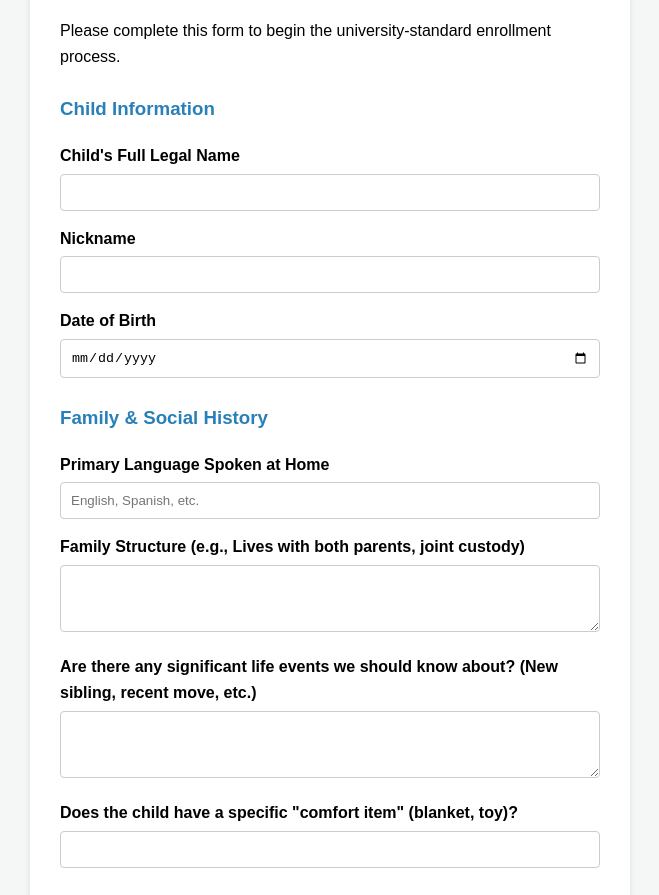
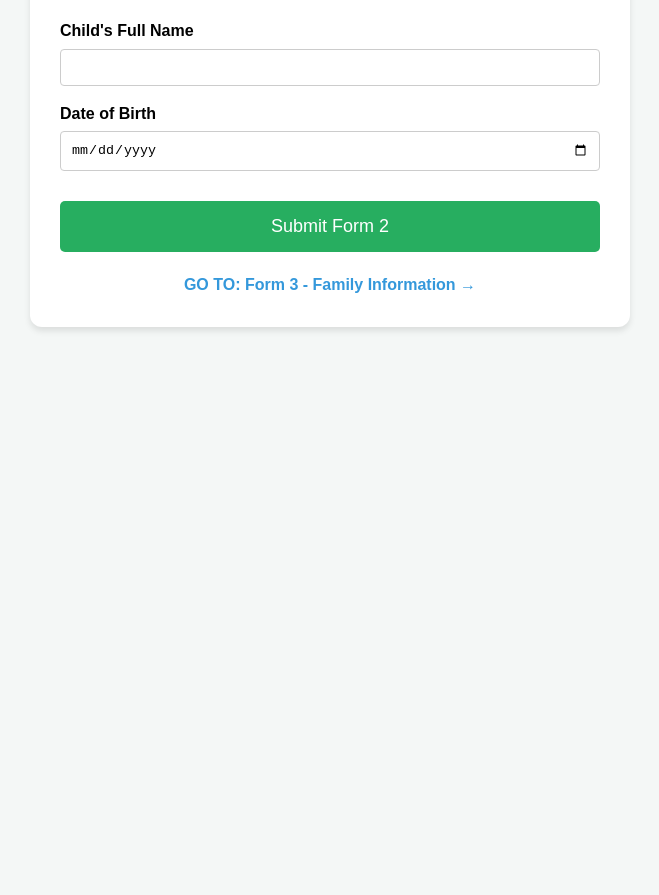
Before and after one commit to youngrobbin52/child-care-website, a plain HTML site: page form1.html in a window 1280 px wide. Shown: the part 138-1033 px from the top of the page, without its empty margins (310-969 px from the left). After the commit the page ends 800 px from the top, so only its background shows below. Drawn offline with Linux system fonts and the light colour scheme.

Commit message:
Update form1.html

```diff
--- a/form1.html
+++ b/form1.html
@@ -3,51 +3,28 @@
 <head>
     <meta charset="UTF-8">
     <meta name="viewport" content="width=device-width, initial-scale=1.0">
-    <title>Item #1: Child Enrollment & Family History</title>
+    <title>Form 2: Child’s Enrollment Information</title>
     <style>
         body { font-family: sans-serif; line-height: 1.6; padding: 20px; max-width: 600px; margin: auto; background-color: #f4f7f6; }
         .form-card { background: white; padding: 30px; border-radius: 12px; box-shadow: 0 4px 6px rgba(0,0,0,0.1); }
         h1 { color: #2c3e50; border-bottom: 2px solid #3498db; padding-bottom: 10px; }
-        h3 { color: #2980b9; margin-top: 25px; }
         label { display: block; margin-top: 15px; font-weight: bold; }
-        input, select, textarea { width: 100%; padding: 10px; margin-top: 5px; border: 1px solid #ccc; border-radius: 4px; box-sizing: border-box; }
+        input { width: 100%; padding: 10px; margin-top: 5px; border: 1px solid #ccc; border-radius: 4px; box-sizing: border-box; }
         .submit-btn { background: #27ae60; color: white; padding: 15px; border: none; border-radius: 5px; width: 100%; font-size: 18px; margin-top: 30px; cursor: pointer; }
-        .submit-btn:hover { background: #219150; }
+        .next-link { display: block; text-align: center; margin-top: 20px; color: #3498db; font-weight: bold; text-decoration: none; }
     </style>
 </head>
 <body>
-
 <div class="form-card">
-    <h1>Item #1: Child Enrollment</h1>
-    <p>Please complete this form to begin the university-standard enrollment process.</p>
-
-    <form action="form2.html" method="POST">
-        <h3>Child Information</h3>
-        <label>Child's Full Legal Name</label>
+    <h1>2. Child’s Enrollment Information</h1>
+    <form action="https://formspree.io/f/xlgzrdnn" method="POST">
+        <label>Child's Full Name</label>
         <input type="text" name="child_name" required>
-
-        <label>Nickname</label>
-        <input type="text" name="nickname">
-
         <label>Date of Birth</label>
         <input type="date" name="dob" required>
-
-        <h3>Family & Social History</h3>
-        <label>Primary Language Spoken at Home</label>
-        <input type="text" name="language" placeholder="English, Spanish, etc.">
-
-        <label>Family Structure (e.g., Lives with both parents, joint custody)</label>
-        <textarea name="family_structure" rows="3"></textarea>
-
-        <label>Are there any significant life events we should know about? (New sibling, recent move, etc.)</label>
-        <textarea name="life_events" rows="3"></textarea>
-
-        <label>Does the child have a specific "comfort item" (blanket, toy)?</label>
-        <input type="text" name="comfort_item">
-
-        <button type="submit" class="submit-btn">Submit Enrollment Details</button>
+        <button type="submit" class="submit-btn">Submit Form 2</button>
     </form>
+    <a href="form2.html" class="next-link">GO TO: Form 3 - Family Information →</a>
 </div>
-
 </body>
 </html>
```
